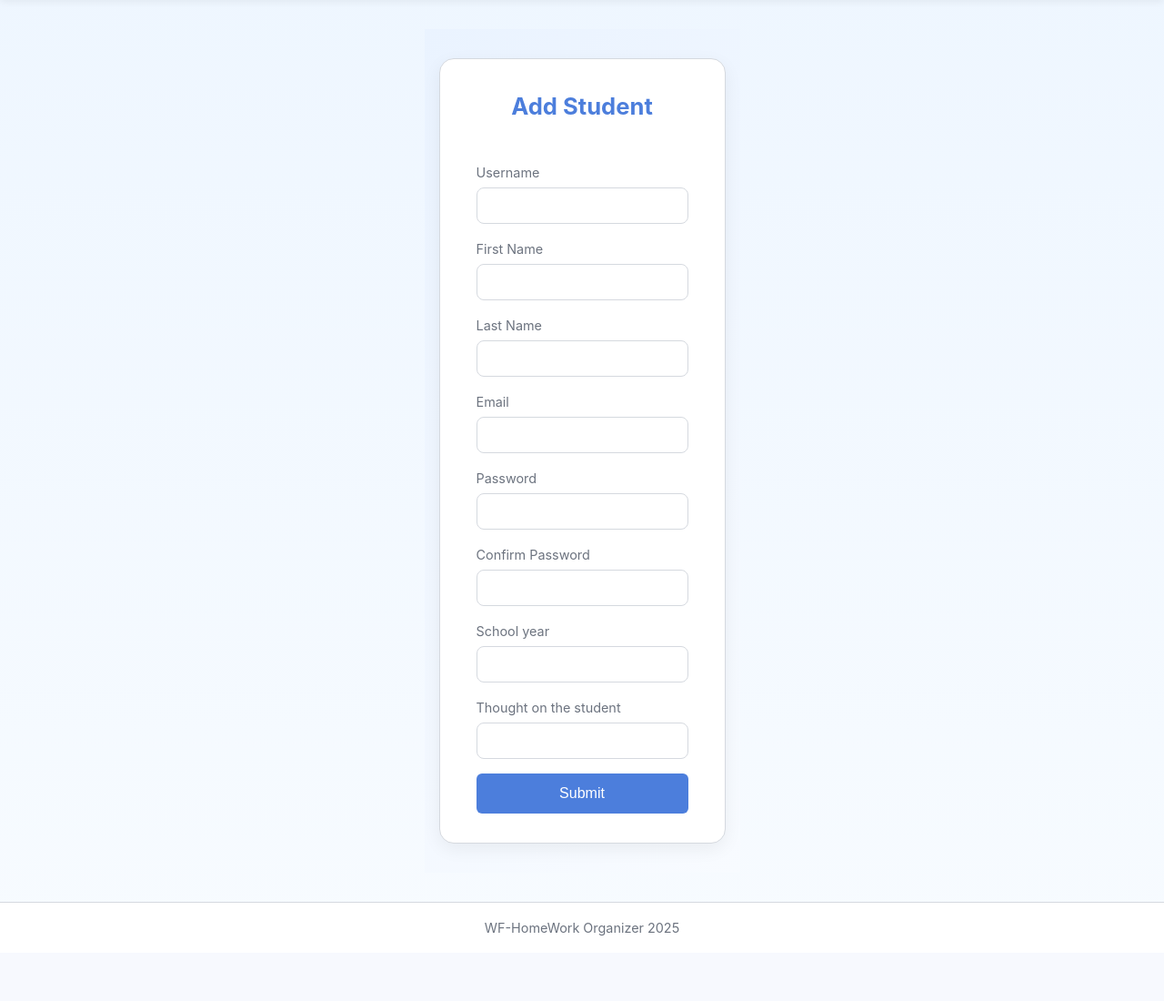
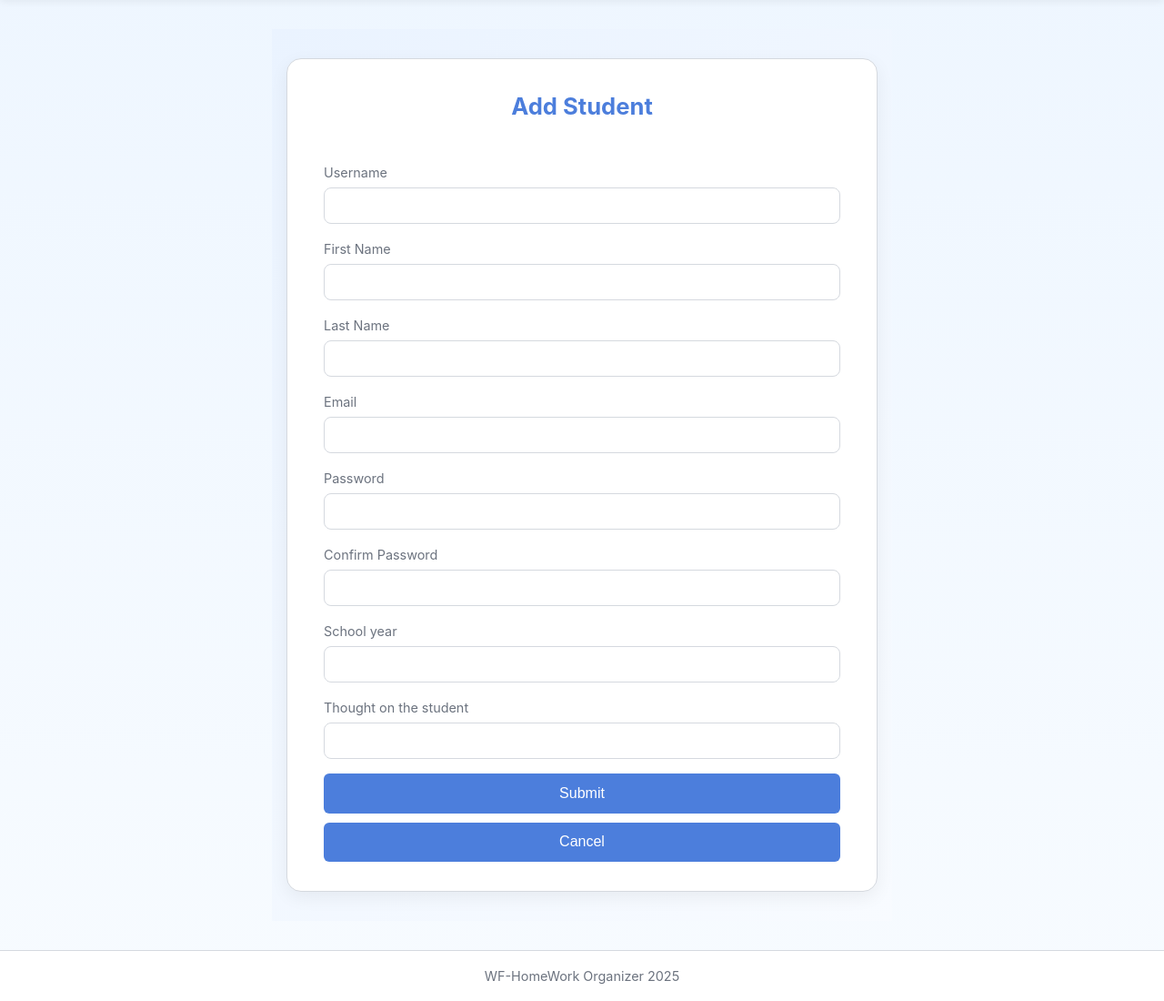
Before and after one commit to mzsl03/private-teacher-site, a Django app: page /add_student/ in a window 1280 px wide. Shown: the part 46-1146 px from the top of the page at 91% size. Before the commit the page ends 1074 px from the top, so only its background shows below. Run offline with Django 5.2, Linux system fonts and the light colour scheme; the visitor is signed in with stand-in values (Sample User, id 1).

Commit message:
feat: add cancel buttons to forms in order to redirect user uppon unwanted action

```diff
--- a/core_site/homework_org_site/static/css/add_lesson.css
+++ b/core_site/homework_org_site/static/css/add_lesson.css
@@ -77,3 +77,9 @@ form {
 .add-lesson-container::-webkit-scrollbar-thumb:hover {
     background-color: rgba(76, 126, 220, 0.5);
 }
+
+form + .cancel {
+    margin-top: 10px;
+    display: inline-block;
+    width: 100%;
+}
--- a/core_site/homework_org_site/static/css/add_student.css
+++ b/core_site/homework_org_site/static/css/add_student.css
@@ -13,7 +13,7 @@
     border-radius: 16px;
     box-shadow: 0 6px 20px rgba(0, 0, 0, 0.06);
     padding: 2rem 2.5rem;
-    width: 100%;
+    width: 650px;
     max-width: 650px;
     overflow-y: auto;
     animation: fadeIn 0.4s ease;
@@ -77,3 +77,9 @@ form {
 .add-student-container::-webkit-scrollbar-thumb:hover {
     background-color: rgba(76, 126, 220, 0.5);
 }
+
+form + .cancel {
+    margin-top: 10px;
+    display: inline-block;
+    width: 100%;
+}
--- a/core_site/homework_org_site/templates/add_homework.html
+++ b/core_site/homework_org_site/templates/add_homework.html
@@ -34,6 +34,9 @@
                 </div>
                 <button type="submit" class="btn btn-primary">Submit</button>
             </form>
+            <a class="cancel" href="{% url 'calendar_month_today' %}">
+                <button class="btn">Cancel</button>
+            </a>
         </div>
     </div>
 {% endblock %}
--- a/core_site/homework_org_site/templates/add_lesson.html
+++ b/core_site/homework_org_site/templates/add_lesson.html
@@ -34,6 +34,9 @@
                 </div>
                 <button type="submit" class="btn btn-primary">Submit</button>
             </form>
+            <a class="cancel" href="{% url 'calendar_month_today' %}">
+                <button class="btn">Cancel</button>
+            </a>
         </div>
     </div>
 {% endblock %}
--- a/core_site/homework_org_site/templates/add_student.html
+++ b/core_site/homework_org_site/templates/add_student.html
@@ -1,4 +1,4 @@
-{% extends 'layout.html' %}
+{% extends "layout.html" %}
 
 {% load static %}
 
@@ -46,6 +46,9 @@
                 </div>
                 <button type="submit" class="btn btn-primary">Submit</button>
             </form>
+            <a class="cancel" href="{% url 'student_list' %}">
+                <button class="btn">Cancel</button>
+            </a>
         </div>
     </div>
 {% endblock %}
--- a/core_site/homework_org_site/templates/edit_homework.html
+++ b/core_site/homework_org_site/templates/edit_homework.html
@@ -28,7 +28,7 @@
                     <button type="submit" class="btn btn-primary">Submit</button>
                 </a>
             </form>
-            <a href="{% url 'calendar_month_today' %}">
+            <a class="cancel" href="{% url 'calendar_month_today' %}">
                 <button class="btn">Cancel</button>
             </a>
         </div>
--- a/core_site/homework_org_site/templates/edit_student.html
+++ b/core_site/homework_org_site/templates/edit_student.html
@@ -40,7 +40,7 @@
                     <button type="submit" class="btn btn-primary">Submit</button>
                 </a>
             </form>
-            <a href="{% url 'student_list' %}">
+            <a class="cancel" href="{% url 'student_list' %}">
                 <button class="btn">Cancel</button>
             </a>
         </div>
```
Also changed, not shown: core_site/homework_org_site/static/css/add_homework.css (+7 -1 lines), core_site/homework_org_site/static/css/edit_homework.css (+7 -1 lines), core_site/homework_org_site/static/css/edit_student.css (+8 -1 lines).
